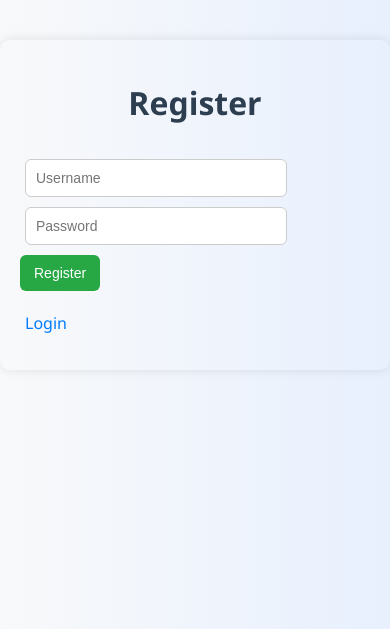
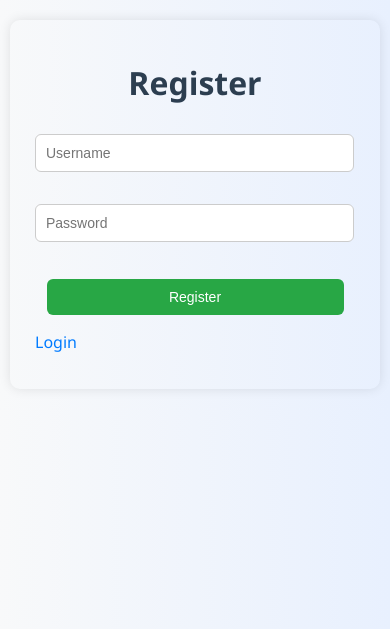
Before and after one commit to bathularaje/mini-mart-inventory, a Flask app: page /register in a window 390 px wide. Shown: the top 629 px of the page. Run offline with Flask 3, Linux system fonts and the light colour scheme.

Commit message:
Update style.css

```diff
--- a/static/style.css
+++ b/static/style.css
@@ -106,3 +106,36 @@ li input {
   color: red;
   margin-top: 10px;
 }
+
+/* Center alignment for auth pages */
+form {
+  text-align: center;
+  margin-top: 20px;
+}
+
+form input, form button {
+  display: block;
+  margin: 10px auto;
+}
+
+/* Responsive */
+@media screen and (max-width: 600px) {
+  body {
+    margin: 20px 10px;
+  }
+
+  input[type="text"],
+  input[type="password"],
+  input[type="number"] {
+    width: 90%;
+  }
+
+  button {
+    width: 90%;
+  }
+
+  li {
+    flex-direction: column;
+    align-items: flex-start;
+  }
+}
```
